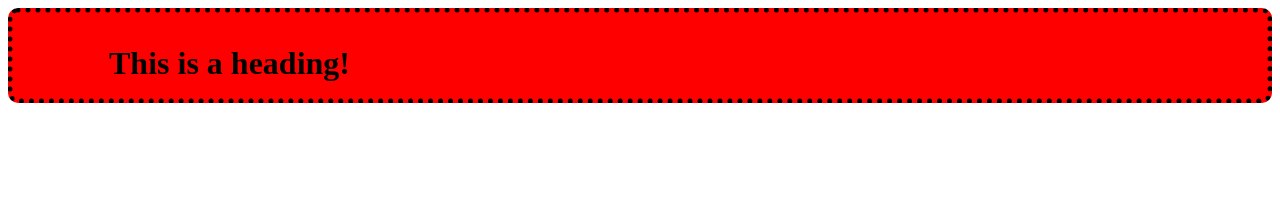
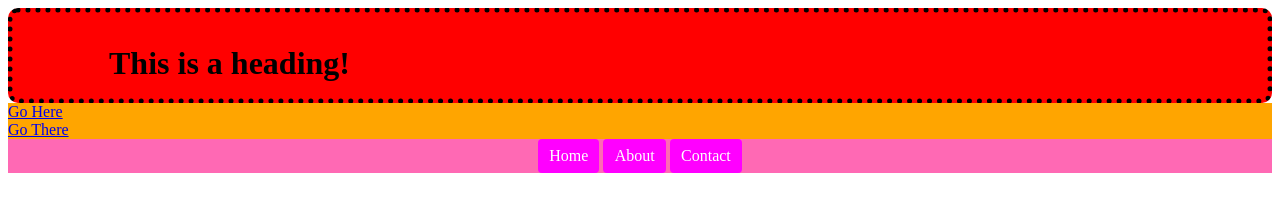
Before and after one commit to AnnieShi/box-model, a plain HTML site: page index.html in a window 1280 px wide. Drawn offline with Linux system fonts and the light colour scheme.

Commit message:
Made changes to nav bar

```diff
--- a/css/main.css
+++ b/css/main.css
@@ -5,3 +5,32 @@ h1 {
 	border: 5px dotted #000;
 	border-radius: 10px;
 }
+
+a {
+	background-color: orange;
+	display: block;
+}
+
+nav {
+	background-color: hotpink;
+	text-align: center;
+}
+
+nav ul {
+	list-style-type: none;
+	margin: 0;
+	padding: 0;
+}
+
+nav li {
+	display: inline-block;
+}
+
+nav a {
+	display: inline-block;
+	padding: 0.5em 0.7em;
+	background-color: magenta;
+	color: #fff;
+	text-decoration: none;
+	border-radius: 4px;
+}
--- a/index.html
+++ b/index.html
@@ -9,5 +9,17 @@
 
 <h1>This is a heading!</h1>
 
+<a href="#">Go Here</a>
+<a href="#">Go There</a>
+
+<nav>
+	<ul>
+		<li><a href="#">Home</a></li>
+		<li><a href="#">About</a></li>
+		<li><a href="#">Contact</a></li>
+	</ul>
+</nav>
+
+
 </body>
 </html>
```
